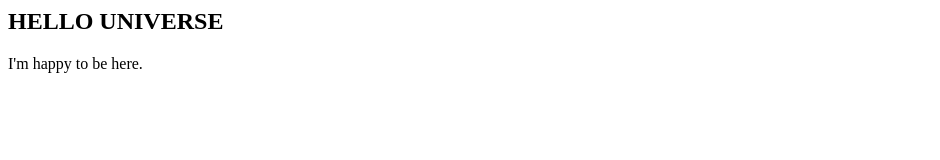
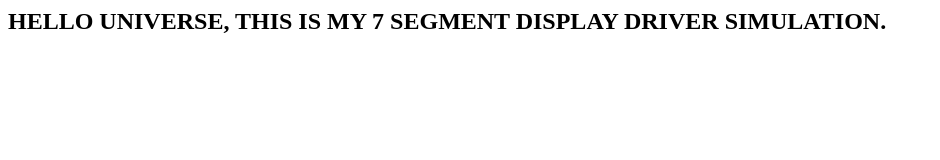
Before and after one commit to tsewi/WingTse-inf1339-week01, a plain HTML site: page docs/index.html in a window 1280 px wide. Shown: the whole page, without its empty margins (0-940 px from the left). Drawn offline with Linux system fonts and the light colour scheme.

Commit message:
Update the index.html for A03
Change the <H2> to "HELLO UNIVERSE, THIS IS MY 7 SEGMENT DISPLAY DRIVER SIMULATION."

```diff
--- a/docs/index.html
+++ b/docs/index.html
@@ -3,7 +3,7 @@
     <title>Hello Universe</title>
   </head>
   <body>
-    <h2>HELLO UNIVERSE</h2>
-    I'm happy to be here.
+    <h2>HELLO UNIVERSE, THIS IS MY 7 SEGMENT DISPLAY DRIVER SIMULATION.</h2>
+
   </body>
 </html>
```
